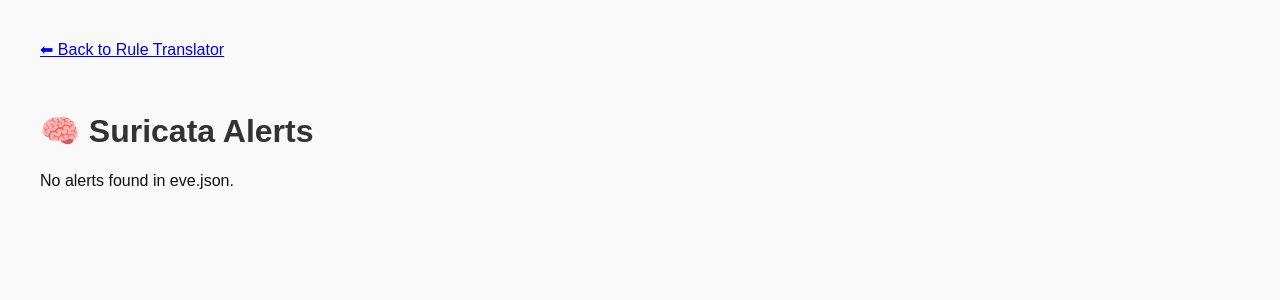
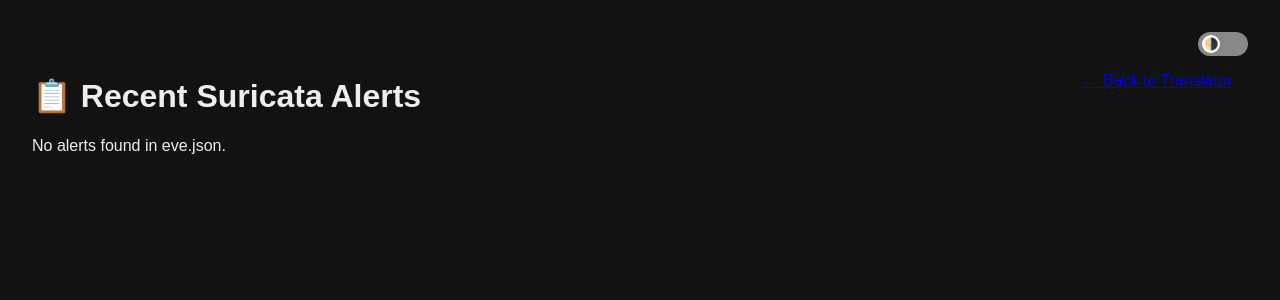
Before and after one commit to grantTM/suricata-nl-gui, a Flask app: page /logs in a window 1280 px wide. Shown: the top 300 px of the page. Run offline with Flask 3, Linux system fonts and the light colour scheme.

Commit message:
Add persistent theme toggle with shared template across pages

```diff
--- a/gui/templates/logs.html
+++ b/gui/templates/logs.html
@@ -1,43 +1,109 @@
 <!DOCTYPE html>
 <html>
 <head>
-    <title>Suricata Alert Logs</title>
-    <style>
+    <title>Suricata Alerts</title>
+    <style id="theme-style">
+        :root {
+            --bg: #121212;
+            --text: #eee;
+            --input-bg: #1e1e1e;
+            --input-text: #fff;
+            --button-bg: #444;
+            --button-text: #fff;
+            --alert-color: red;
+        }
+
         body {
             font-family: Arial, sans-serif;
-            padding: 2rem;
-            background-color: #f9f9f9;
-            color: #111;
+            margin: 2rem;
+            background: var(--bg);
+            color: var(--text);
         }
-        h1 {
-            color: #333;
-        }
-        .log-entry {
-            background-color: #fff;
-            border: 1px solid #ccc;
+
+        .alert-entry {
+            background: var(--input-bg);
             padding: 1rem;
             margin-bottom: 1rem;
+            border-left: 4px solid var(--alert-color);
             border-radius: 5px;
-            box-shadow: 1px 1px 4px rgba(0,0,0,0.05);
+            white-space: pre-wrap;
         }
-        .back-link {
-            margin-bottom: 2rem;
+
+        .theme-switch-wrapper {
+            display: flex;
+            justify-content: flex-end;
+            margin-bottom: 1rem;
+        }
+
+        .theme-switch {
+            position: relative;
             display: inline-block;
+            width: 50px;
+            height: 24px;
+        }
+
+        .theme-switch input {
+            opacity: 0;
+            width: 0;
+            height: 0;
+        }
+
+        .slider {
+            position: absolute;
+            cursor: pointer;
+            background-color: #888;
+            border-radius: 34px;
+            top: 0;
+            left: 0;
+            right: 0;
+            bottom: 0;
+            transition: 0.4s;
+        }
+
+        .slider:before {
+            position: absolute;
+            content: "🌗";
+            height: 18px;
+            width: 18px;
+            left: 4px;
+            bottom: 3px;
+            background-color: white;
+            border-radius: 50%;
+            transition: 0.4s;
+            display: flex;
+            align-items: center;
+            justify-content: center;
+            font-size: 12px;
+        }
+
+        input:checked + .slider {
+            background-color: #444;
+        }
+
+        input:checked + .slider:before {
+            transform: translateX(26px);
+            content: "☀️";
+        }
+
+        .nav-link {
+            float: right;
+            margin-right: 1rem;
         }
     </style>
 </head>
 <body>
-    <a href="/" class="back-link">⬅ Back to Rule Translator</a>
-    <h1>🧠 Suricata Alerts</h1>
+    {% include 'theme.html' %}
+    <a href="/" class="nav-link">← Back to Translator</a>
+    <h1>📋 Recent Suricata Alerts</h1>
 
     {% if alerts %}
         {% for alert in alerts %}
-            <div class="log-entry">
-                <strong>Timestamp:</strong> {{ alert.timestamp }}<br>
-                <strong>Source IP:</strong> {{ alert.src_ip }}<br>
-                <strong>Destination IP:</strong> {{ alert.dest_ip }}<br>
-                <strong>Protocol:</strong> {{ alert.proto }}<br>
-                <strong>Alert:</strong> {{ alert.alert.signature }}
+            <div class="alert-entry">
+                <strong>Timestamp:</strong> {{ alert.timestamp or 'N/A' }}<br>
+                <strong>Source IP:</strong> {{ alert.src_ip or 'N/A' }}<br>
+                <strong>Destination IP:</strong> {{ alert.dest_ip or 'N/A' }}<br>
+                <strong>Protocol:</strong> {{ alert.proto or 'N/A' }}<br>
+                <strong>Alert:</strong> {{ alert.alert.signature if alert.alert else 'No signature' }}
             </div>
         {% endfor %}
     {% else %}
--- /dev/null
+++ b/gui/templates/theme.html
@@ -0,0 +1,51 @@
+<div class="theme-switch-wrapper">
+    <label class="theme-switch">
+        <input type="checkbox" id="theme-toggle" />
+        <span class="slider"></span>
+    </label>
+</div>
+
+<script>
+    const style = document.getElementById('theme-style');
+    const toggle = document.getElementById('theme-toggle');
+
+    function applyLightMode() {
+        style.innerHTML = style.innerHTML.replace(
+            /:root\s*{[^}]+}/,
+            `:root {
+                --bg: #ffffff;
+                --text: #111111;
+                --input-bg: #f9f9f9;
+                --input-text: #000000;
+                --button-bg: #dddddd;
+                --button-text: #000000;
+                --alert-color: #cc0000;
+            }`
+        );
+        localStorage.setItem('theme', 'light');
+        toggle.checked = true;
+    }
+
+    function applyDarkMode() {
+        location.reload();
+        localStorage.setItem('theme', 'dark');
+    }
+
+    toggle.addEventListener("change", () => {
+        if (toggle.checked) {
+            applyLightMode();
+        } else {
+            applyDarkMode();
+        }
+    });
+
+    // Apply saved theme on load
+    window.addEventListener("DOMContentLoaded", () => {
+        const savedTheme = localStorage.getItem("theme");
+        if (savedTheme === "light") {
+            applyLightMode();
+        } else {
+            toggle.checked = false;
+        }
+    });
+</script>
```
Also changed, not shown: gui/templates/index.html (+7 -50 lines).
